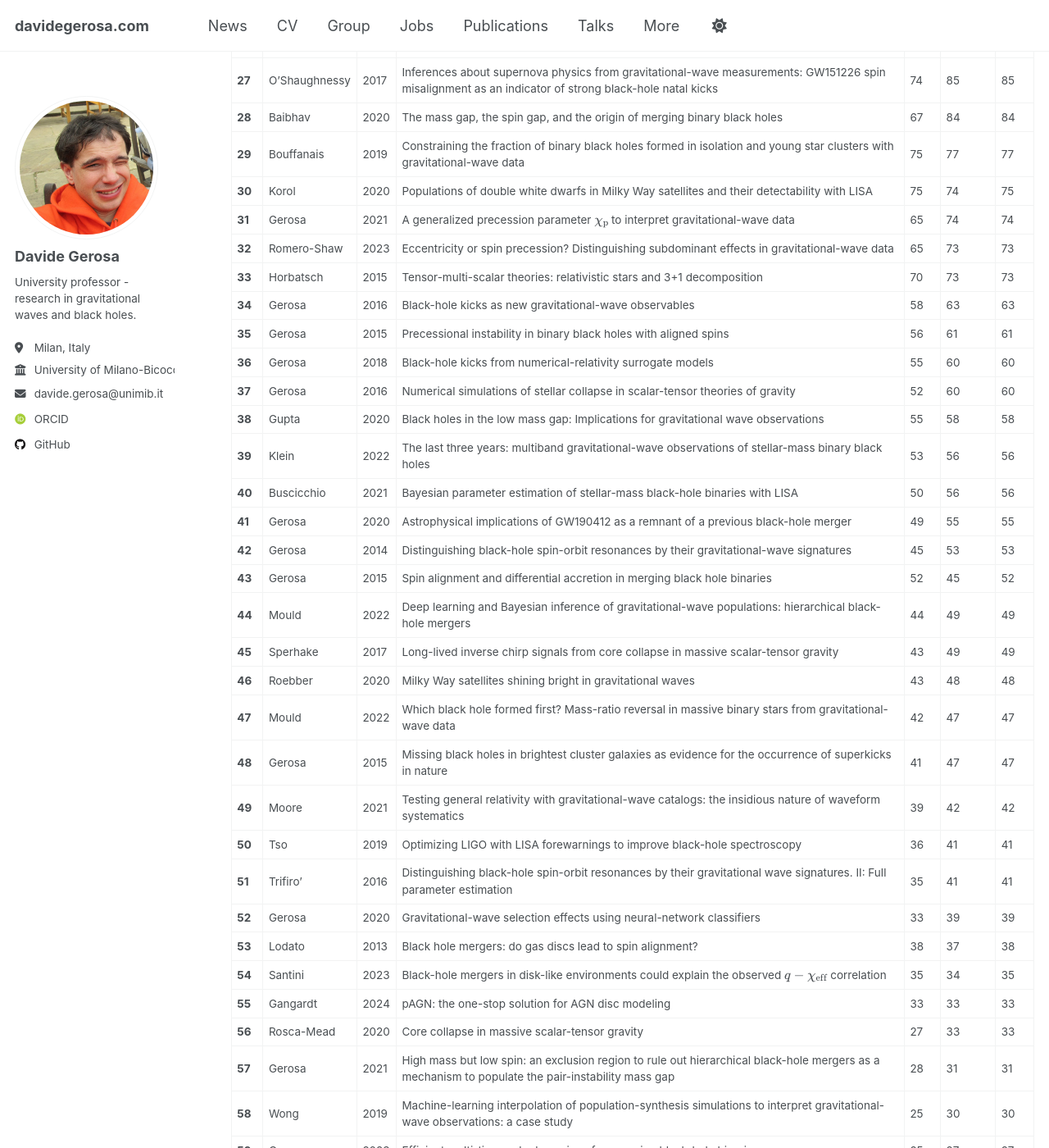
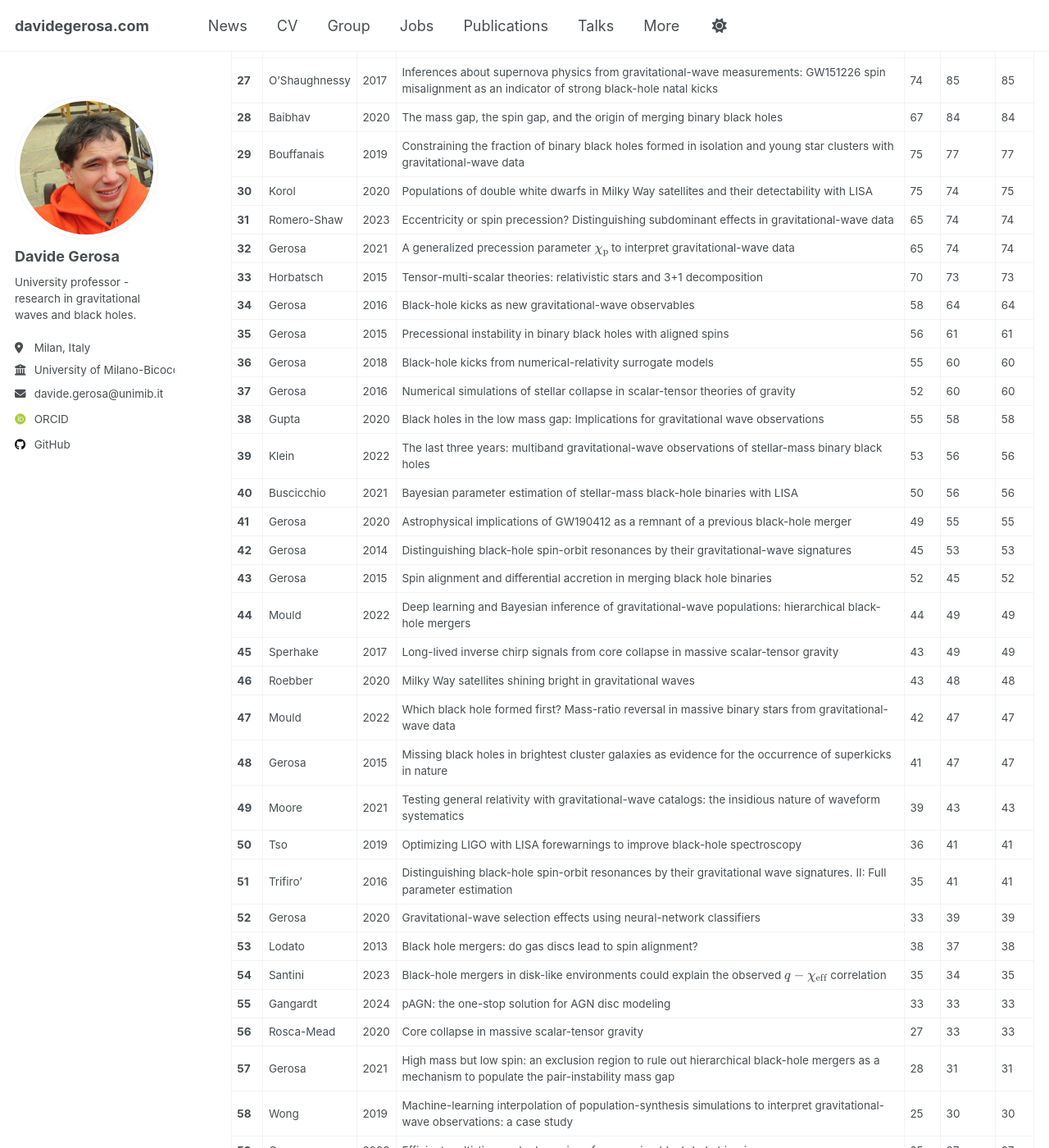
Before and after one commit to dgerosa/website, a Jekyll site: the page built from _pages/citations.md, in a window 1280 px wide and 1400 px high, scrolled down 1544 px. Shown: the whole window at 82% size. Built offline with Jekyll 4.4.1, drawn with Linux system fonts in a browser that asks for light colours; some web fonts are replaced; some of the changed text lies outside the part shown.

Commit message:
Website update from workflow

```diff
--- a/_pages/_citations.md
+++ b/_pages/_citations.md
@@ -39,10 +39,10 @@
 | **28** | Baibhav | 2020 | The mass gap, the spin gap, and the origin of merging binary black holes | 67 | 84 | 84 |
 | **29** | Bouffanais | 2019 | Constraining the fraction of binary black holes formed in isolation and young star clusters with gravitational-wave data | 75 | 77 | 77 |
 | **30** | Korol | 2020 | Populations of double white dwarfs in Milky Way satellites and their detectability with LISA | 75 | 74 | 75 |
-| **31** | Gerosa | 2021 | A generalized precession parameter $$\chi_\mathrm{p}$$ to interpret gravitational-wave data | 65 | 74 | 74 |
-| **32** | Romero-Shaw | 2023 | Eccentricity or spin precession? Distinguishing subdominant effects in gravitational-wave data | 65 | 73 | 73 |
+| **31** | Romero-Shaw | 2023 | Eccentricity or spin precession? Distinguishing subdominant effects in gravitational-wave data | 65 | 74 | 74 |
+| **32** | Gerosa | 2021 | A generalized precession parameter $$\chi_\mathrm{p}$$ to interpret gravitational-wave data | 65 | 74 | 74 |
 | **33** | Horbatsch | 2015 | Tensor-multi-scalar theories: relativistic stars and 3+1 decomposition | 70 | 73 | 73 |
-| **34** | Gerosa | 2016 | Black-hole kicks as new gravitational-wave observables | 58 | 63 | 63 |
+| **34** | Gerosa | 2016 | Black-hole kicks as new gravitational-wave observables | 58 | 64 | 64 |
 | **35** | Gerosa | 2015 | Precessional instability in binary black holes with aligned spins | 56 | 61 | 61 |
 | **36** | Gerosa | 2018 | Black-hole kicks from numerical-relativity surrogate models | 55 | 60 | 60 |
 | **37** | Gerosa | 2016 | Numerical simulations of stellar collapse in scalar-tensor theories of gravity | 52 | 60 | 60 |
@@ -57,7 +57,7 @@
 | **46** | Roebber | 2020 | Milky Way satellites shining bright in gravitational waves | 43 | 48 | 48 |
 | **47** | Mould | 2022 | Which black hole formed first? Mass-ratio reversal in massive binary stars from gravitational-wave data | 42 | 47 | 47 |
 | **48** | Gerosa | 2015 | Missing black holes in brightest cluster galaxies as evidence for the occurrence of superkicks in nature | 41 | 47 | 47 |
-| **49** | Moore | 2021 | Testing general relativity with gravitational-wave catalogs: the insidious nature of waveform systematics | 39 | 42 | 42 |
+| **49** | Moore | 2021 | Testing general relativity with gravitational-wave catalogs: the insidious nature of waveform systematics | 39 | 43 | 43 |
 | **50** | Tso | 2019 | Optimizing LIGO with LISA forewarnings to improve black-hole spectroscopy | 36 | 41 | 41 |
 | **51** | Trifiro' | 2016 | Distinguishing black-hole spin-orbit resonances by their gravitational wave signatures. II: Full parameter estimation | 35 | 41 | 41 |
 | **52** | Gerosa | 2020 | Gravitational-wave selection effects using neural-network classifiers | 33 | 39 | 39 |
```
Also changed, not shown: other parts of _pages/_citations.md (+10 -10 lines), _pages/_group.md (+1 -1 lines), _pages/_publications.md (+11 -11 lines), _pages/_talks.md (+1 -1 lines).
